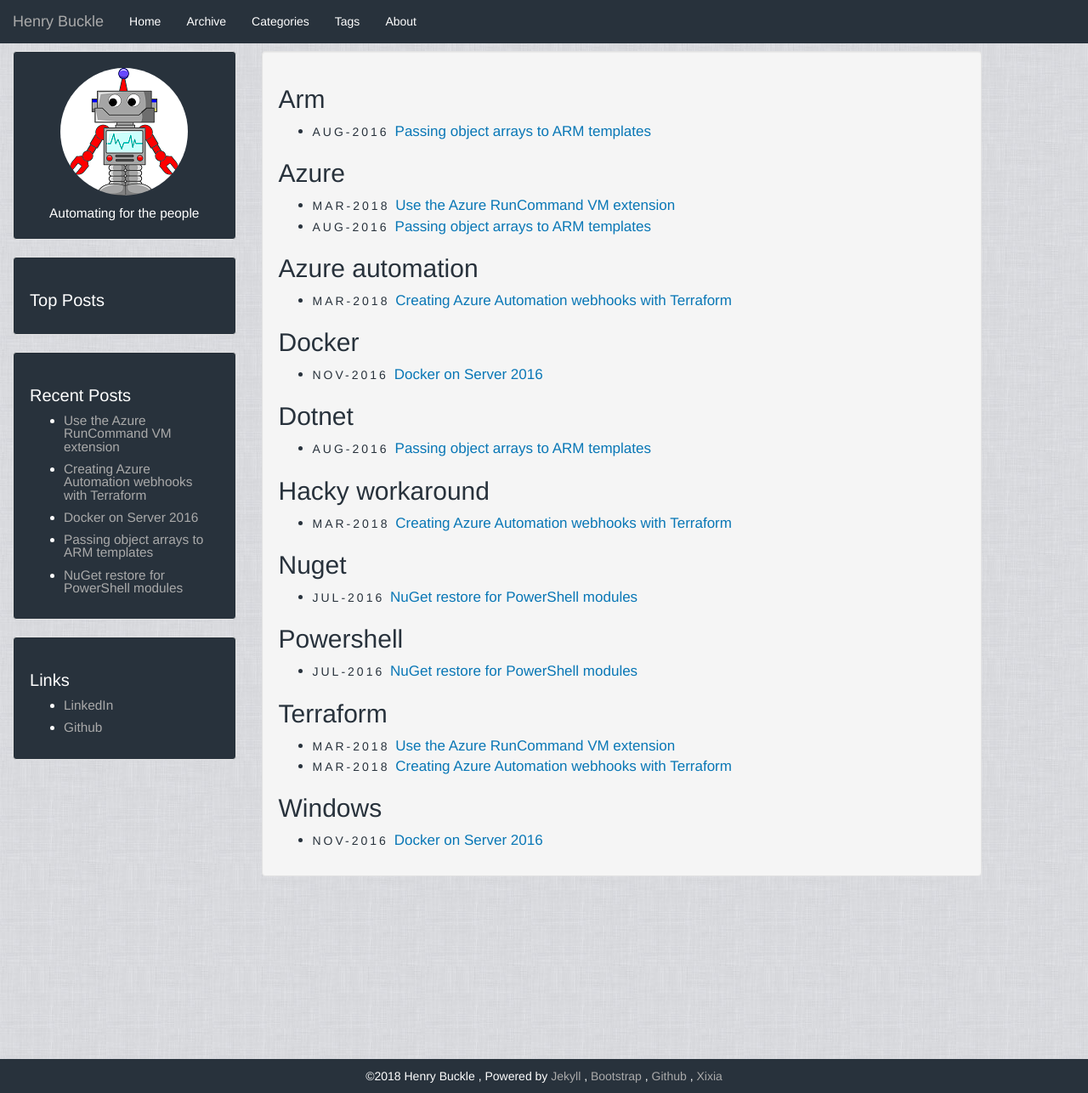
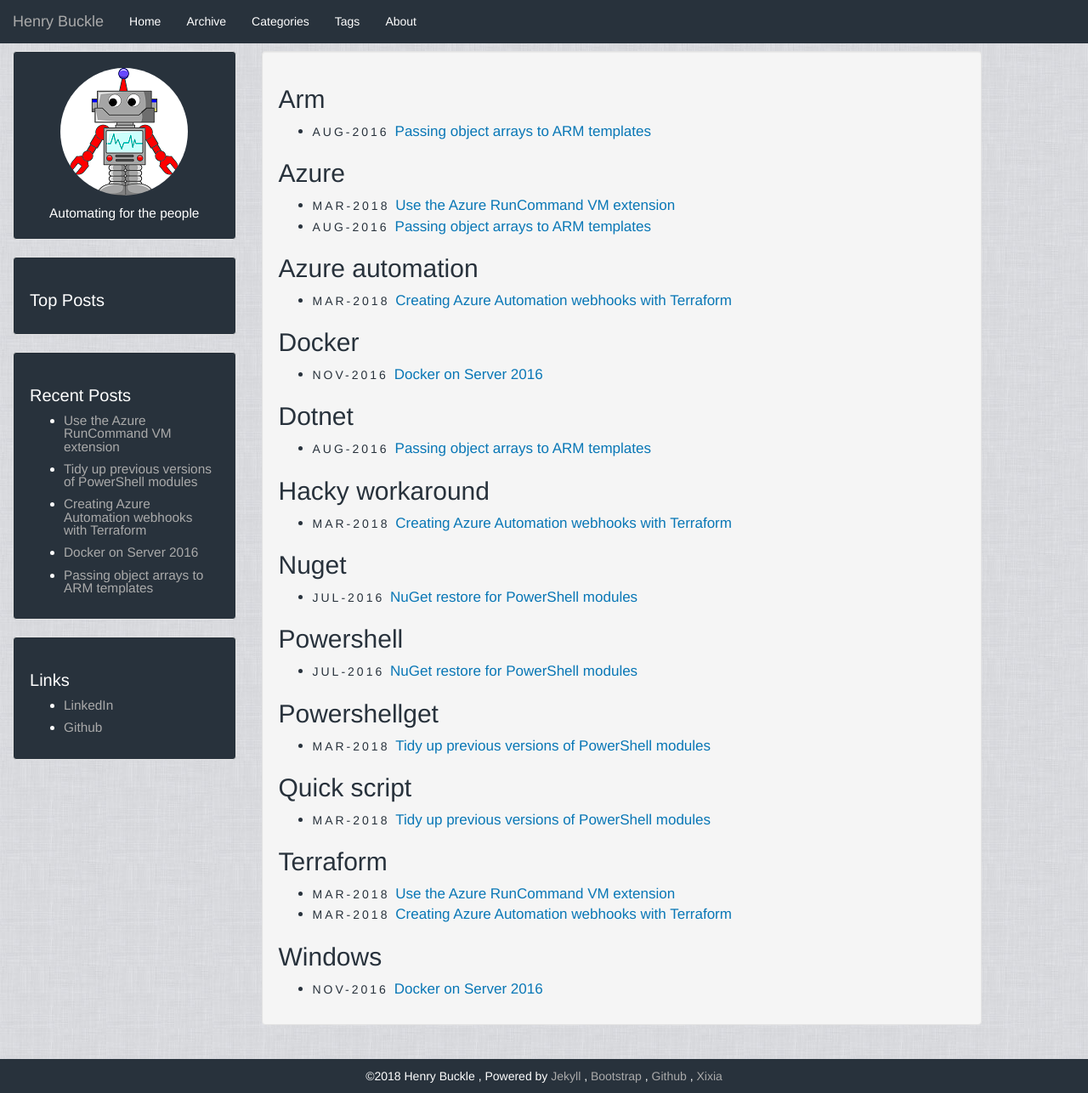
Before and after one commit to hbuckle/hbuckle.github.io, a Jekyll site: the page built from tags.html, in a window 1280 px wide and 1286 px high. Shown: the whole window at 85% size. Built offline with Jekyll 4.4.1, drawn with Linux system fonts in a browser that asks for light colours.

Commit message:
add powershell tidy post

```diff
--- a/_posts/DRAFT-tidy-up-old-powershell-modules.md
+++ b/_posts/2018-03-12-tidy-up-previous-versions-of-powershell-modules.md
@@ -3,7 +3,7 @@ layout: post
 comments: true
 title: Tidy up previous versions of PowerShell modules
 tags:
-  - PowerShell
+  - PowerShellGet
   - Quick script
 categories:
   - PowerShell
```
